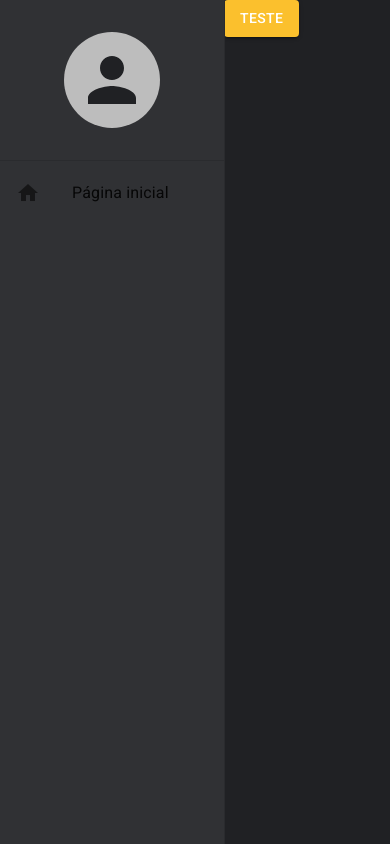
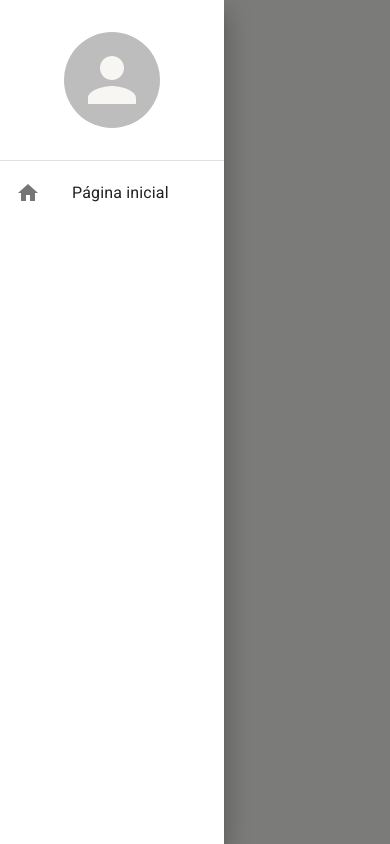
Before and after one commit to eduardo-alves-neto/CRM, a React (Create React App) app: page /pagina-inicial in a window 390 px wide. Both pictures are taken after a click on the button "TESTE". Built offline with nearby package versions, Linux system fonts and the light colour scheme.

Commit message:
feat: responsividade no menu lateral

```diff
--- a/src/App.tsx
+++ b/src/App.tsx
@@ -3,15 +3,20 @@
 import { AppThemeProvider } from "./shared/contexts/ThemeContext";
 import { MenuDrawer } from "./shared/components";
 import React from "react";
+import { DrawerProvider } from "./shared/contexts";
 
 export const App = () => {
   return (
     <AppThemeProvider>
-      <BrowserRouter>
-        <MenuDrawer>
-          <AppRoutes />
-        </MenuDrawer>
-      </BrowserRouter>
+      <DrawerProvider>
+        <BrowserRouter>
+
+          <MenuDrawer>
+            <AppRoutes />
+          </MenuDrawer>
+
+        </BrowserRouter>
+      </DrawerProvider>
     </AppThemeProvider>
   );
 };
--- a/src/routes/index.tsx
+++ b/src/routes/index.tsx
@@ -1,12 +1,14 @@
 import { Button } from "@mui/material";
 import { Routes , Route, Navigate } from "react-router-dom";
 import { useAppThemeContext } from "../shared/contexts";
-
+import React from "react";
+import { useDrawerContext } from "../shared/contexts";
 export const AppRoutes = () =>{
-    const {toggleTheme} = useAppThemeContext();
+    const {toggleDrawerOpen} = useDrawerContext();
     return (
         <Routes>
-            <Route path="/pagina-inicial" element={<Button variant="contained" color={"primary"} onClick={toggleTheme}>teste</Button>}/>
+            <Route path="/pagina-inicial" element={<>
+            <Button variant="contained" color={"primary"} onClick={toggleDrawerOpen}>teste</Button></>}/>
 
             <Route path="*" element={<Navigate to="/pagina-inicial"/>}/>
 
--- a/src/shared/components/menu-drawer/MenuDrawer.tsx
+++ b/src/shared/components/menu-drawer/MenuDrawer.tsx
@@ -8,10 +8,12 @@
   ListItemButton,
   ListItemIcon,
   ListItemText,
+  useMediaQuery,
   useTheme,
 } from "@mui/material";
 import { width } from "@mui/system";
 import React from "react";
+import { useDrawerContext } from "../../contexts";
 
 interface IMenuDrawerProps {
   children: React.ReactNode;
@@ -19,10 +21,13 @@
 
 export const MenuDrawer: React.FC<IMenuDrawerProps> = ({ children }) => {
   const theme = useTheme();
+  const smDown = useMediaQuery(theme.breakpoints.down('sm'));
+  const {isDrawerOpen, toggleDrawerOpen} = useDrawerContext();
+
 
   return (
     <>
-      <Drawer variant="permanent">
+      <Drawer  open={isDrawerOpen} variant={smDown ? "temporary": "permanent"} onClose={toggleDrawerOpen}>
         <Box
           width={theme.spacing(28)}
           height="100%"
@@ -58,7 +63,7 @@
         </Box>
       </Drawer>
 
-      <Box height="100vh" marginLeft={theme.spacing(28)}>
+      <Box height="100vh" marginLeft={smDown? 0: theme.spacing(28)}>
         {children}
       </Box>
     </>
--- /dev/null
+++ b/src/shared/contexts/DrawerContext.tsx
@@ -0,0 +1,30 @@
+import { createContext, useCallback, useContext, useState } from 'react';
+import React from 'react';
+
+interface IDrawerContextData {
+  isDrawerOpen: boolean;
+  toggleDrawerOpen: () => void;
+}
+
+const DrawerContext = createContext({} as IDrawerContextData);
+
+export const useDrawerContext = () => {
+  return useContext(DrawerContext);
+};
+
+interface IDrawerProviderProps {
+  children : React.ReactNode;
+}
+export const DrawerProvider: React.FC<IDrawerProviderProps> = ({ children }) => {
+  const [isDrawerOpen, setIsDrawerOpen] = useState(false);
+
+  const toggleDrawerOpen = useCallback(() => {
+    setIsDrawerOpen(oldDrawerOpen => !oldDrawerOpen);
+  }, []);
+
+  return (
+    <DrawerContext.Provider value={{ isDrawerOpen, toggleDrawerOpen }}>
+      {children}
+    </DrawerContext.Provider>
+  );
+};
--- a/src/shared/contexts/index.ts
+++ b/src/shared/contexts/index.ts
@@ -1 +1,2 @@
 export * from "./ThemeContext";
+export * from "./DrawerContext";
```
